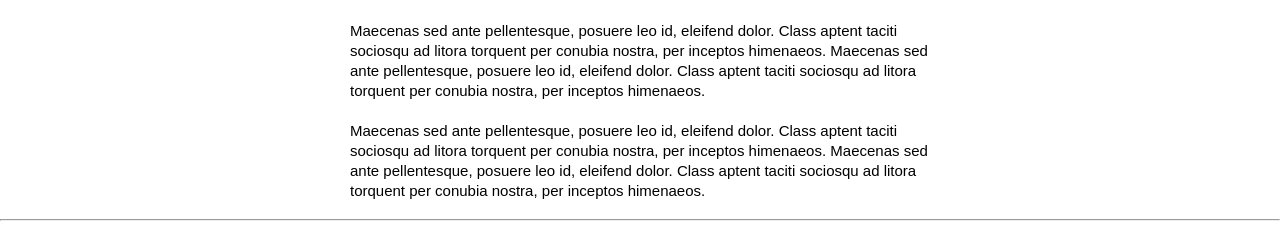
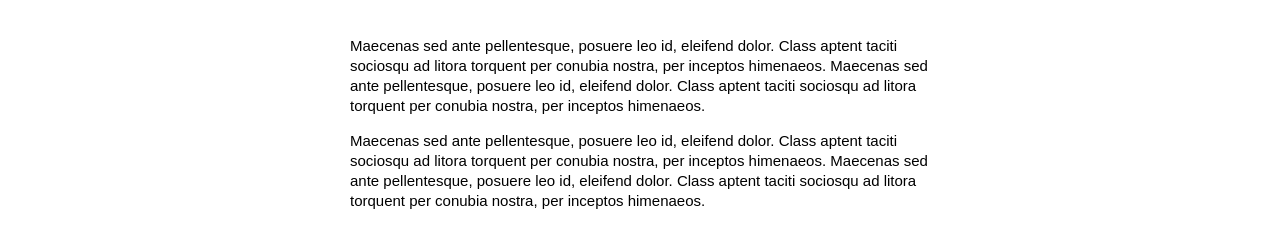
Before and after one commit to caraclarke/email-templates, a PHP site: page /layout-two.php in a window 1280 px wide. Shown: the part 1187-1417 px from the top of the page. Run offline with PHP 8.4, Linux system fonts and the light colour scheme.

Commit message:
Spacing changed for layout-two pieces so they are easier to read

```diff
--- a/full-width-text.php
+++ b/full-width-text.php
@@ -1,15 +1,17 @@
 <?php
-  echo '<table align="center" width="600" class="email-container">
+echo '
+  <table align="center" width="600" class="email-container">
     <tr>
-        <td class="minPaddingChange" style="padding: 10px; text-align: left; font-family: sans-serif; font-size: 15px; mso-height-rule: exactly; line-height: 20px; color: #000;">
-            Maecenas sed ante pellentesque, posuere leo id, eleifend dolor. Class aptent taciti sociosqu ad litora torquent per conubia nostra, per inceptos himenaeos. Maecenas sed ante pellentesque, posuere leo id, eleifend dolor. Class aptent taciti sociosqu ad litora torquent per conubia nostra, per inceptos himenaeos.
-        </td>
+      <td class="minPaddingChange" style="padding: 10px; text-align: left; font-family: sans-serif; font-size: 15px; mso-height-rule: exactly; line-height: 20px; color: #000;">
+        <p style="margin-bottom:5px;">Maecenas sed ante pellentesque, posuere leo id, eleifend dolor. Class aptent taciti sociosqu ad litora torquent per conubia nostra, per inceptos himenaeos. Maecenas sed ante pellentesque, posuere leo id, eleifend dolor. Class aptent taciti sociosqu ad litora torquent per conubia nostra, per inceptos himenaeos.</p>
+      </td>
     </tr>
 
     <tr>
-        <td class="minPaddingChange" style="padding: 10px; text-align: left; font-family: sans-serif; font-size: 15px; mso-height-rule: exactly; line-height: 20px; color: #000;">
-            Maecenas sed ante pellentesque, posuere leo id, eleifend dolor. Class aptent taciti sociosqu ad litora torquent per conubia nostra, per inceptos himenaeos. Maecenas sed ante pellentesque, posuere leo id, eleifend dolor. Class aptent taciti sociosqu ad litora torquent per conubia nostra, per inceptos himenaeos.
-        </td>
+      <td class="minPaddingChange" style="padding: 0px 10px; text-align: left; font-family: sans-serif; font-size: 15px; mso-height-rule: exactly; line-height: 20px; color: #000;">
+        <p style="margin-top:0px;">Maecenas sed ante pellentesque, posuere leo id, eleifend dolor. Class aptent taciti sociosqu ad litora torquent per conubia nostra, per inceptos himenaeos. Maecenas sed ante pellentesque, posuere leo id, eleifend dolor. Class aptent taciti sociosqu ad litora torquent per conubia nostra, per inceptos himenaeos.</p>
+      </td>
     </tr>
-  </table>';
+  </table>
+';
 ?>
--- a/header-two.php
+++ b/header-two.php
@@ -1,13 +1,5 @@
 <?php
-echo '<table bgcolor="#fff" cellpadding="0" cellspacing="0" border="0" height="100%" width="100%" style="border-collapse:collapse;"><tr><td valign="top">
-    <center style="width: 100%;">
-
-        <!-- Visually Hidden Preheader Text : BEGIN -->
-        <div style="display:none;font-size:1px;line-height:1px;max-height:0px;max-width:0px;opacity:0;overflow:hidden;mso-hide:all;font-family: sans-serif;">
-            <!-- (Optional) This text will appear in the inbox preview, but not the email body. -->
-        </div>
-        <!-- Visually Hidden Preheader Text : END -->
-
+echo '
   <!-- Email Header : BEGIN -->
   <table align="left" width="100%" class="email-container">
     <tr>
@@ -28,5 +20,6 @@
   				All of a sudden cat goes crazy pee in human\'s bed until he cleans the litter box burrow under covers climb leg. Sun bathe cats go for world domination, the dog smells bad. Chase imaginary bugs chase the pig around the house for white cat sleeps on a black shirt and sit on the laptop.
   		</td>
   	</tr>
-				</table>';
+  </table>
+';
 ?>
--- a/main-layout-two.php
+++ b/main-layout-two.php
@@ -1,5 +1,6 @@
 <?php
-  echo '<tr>
+  echo '
+  <tr>
     <td align="center" valign="top" style="padding: 10px;">
       <table cellspacing="0" cellpadding="0" border="0" width="100%">
         <tr>
@@ -9,8 +10,7 @@
               <tr>
                 <td style="font-family: sans-serif; font-size: 15px; mso-height-rule: exactly; line-height: 20px; color: #555555; padding: 0px 10px 10px 10px; text-align: left;" class="center-on-narrow">
                   <h1>heyhey</h1>
-                                  Maecenas sed ante pellentesque, posuere leo id, eleifend dolor. Class aptent taciti sociosqu ad litora torquent per conubia nostra, per inceptos himenaeos.
-                                  <br><br>
+                  <p>Maecenas sed ante pellentesque, posuere leo id, eleifend dolor. Class aptent taciti sociosqu ad litora torquent per conubia nostra, per inceptos himenaeos.</p>
                   <!--  BEGIN BUTTON -->
                   <table border="0" cellpadding="0" cellspacing="0" class="emailButton" style="border-radius:3px; background-color:#6DC6DD; width:100%;">
                     <tr>
@@ -26,8 +26,7 @@
               <tr>
                 <td style="font-family: sans-serif; font-size: 15px; mso-height-rule: exactly; line-height: 20px; color: #555555; padding: 0px 10px 10px 10px; text-align: left;" class="center-on-narrow">
                   <h1>heyhey</h1>
-                                  Maecenas sed ante pellentesque, posuere leo id, eleifend dolor. Class aptent taciti sociosqu ad litora torquent per conubia nostra, per inceptos himenaeos.
-                                  <br><br>
+                  <p>Maecenas sed ante pellentesque, posuere leo id, eleifend dolor. Class aptent taciti sociosqu ad litora torquent per conubia nostra, per inceptos himenaeos.</p>
                   <!--  BEGIN BUTTON -->
                   <table border="0" cellpadding="0" cellspacing="0" class="emailButton" style="border-radius:3px; background-color:#6DC6DD; width:100%;">
                     <tr>
@@ -56,5 +55,6 @@
         </tr>
       </table>
     </td>
-  </tr>';
+  </tr>
+';
 ?>
--- a/two-cols.php
+++ b/two-cols.php
@@ -1,5 +1,6 @@
 <?php
-  echo '<tr>
+  echo '
+  <tr>
     <td align="center" valign="top" style="padding: 10px;">
       <table cellspacing="0" cellpadding="0" border="0" width="100%">
         <tr>
@@ -56,5 +57,6 @@
         </tr>
       </table>
     </td>
-  </tr>';
+  </tr>
+';
 ?>
```
Lines whose indentation alone changed are shown as unchanged.
